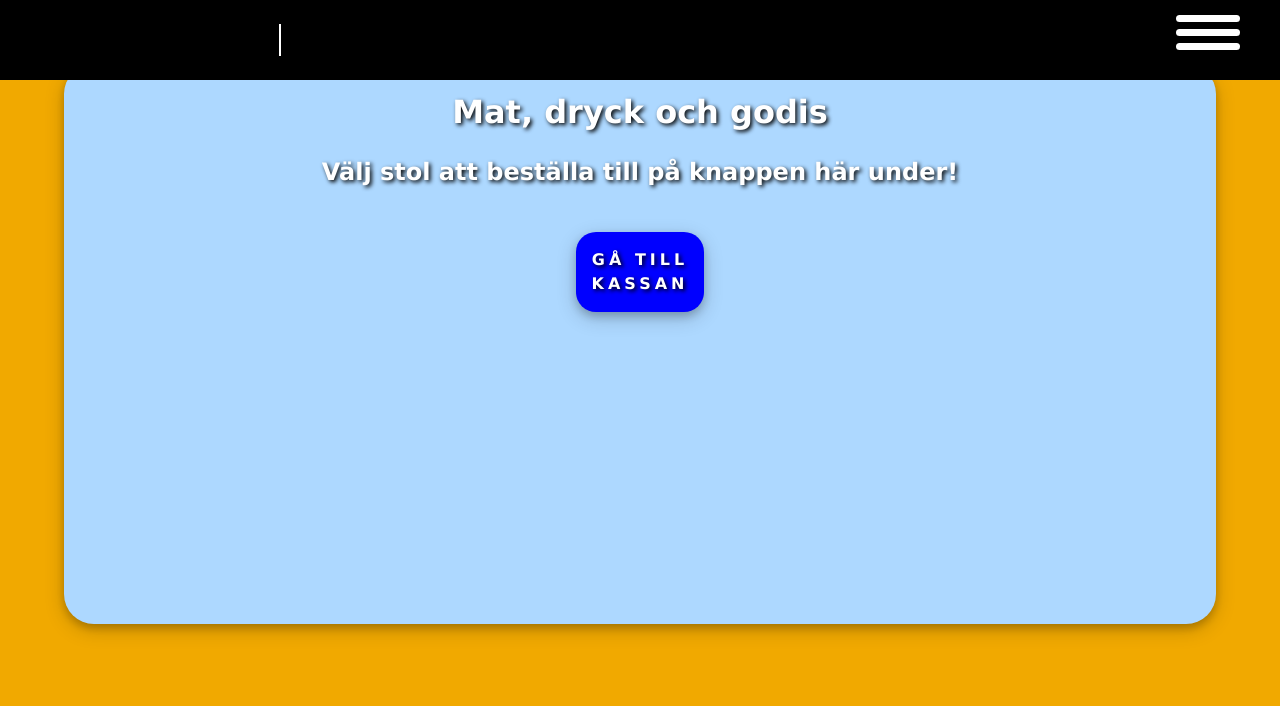
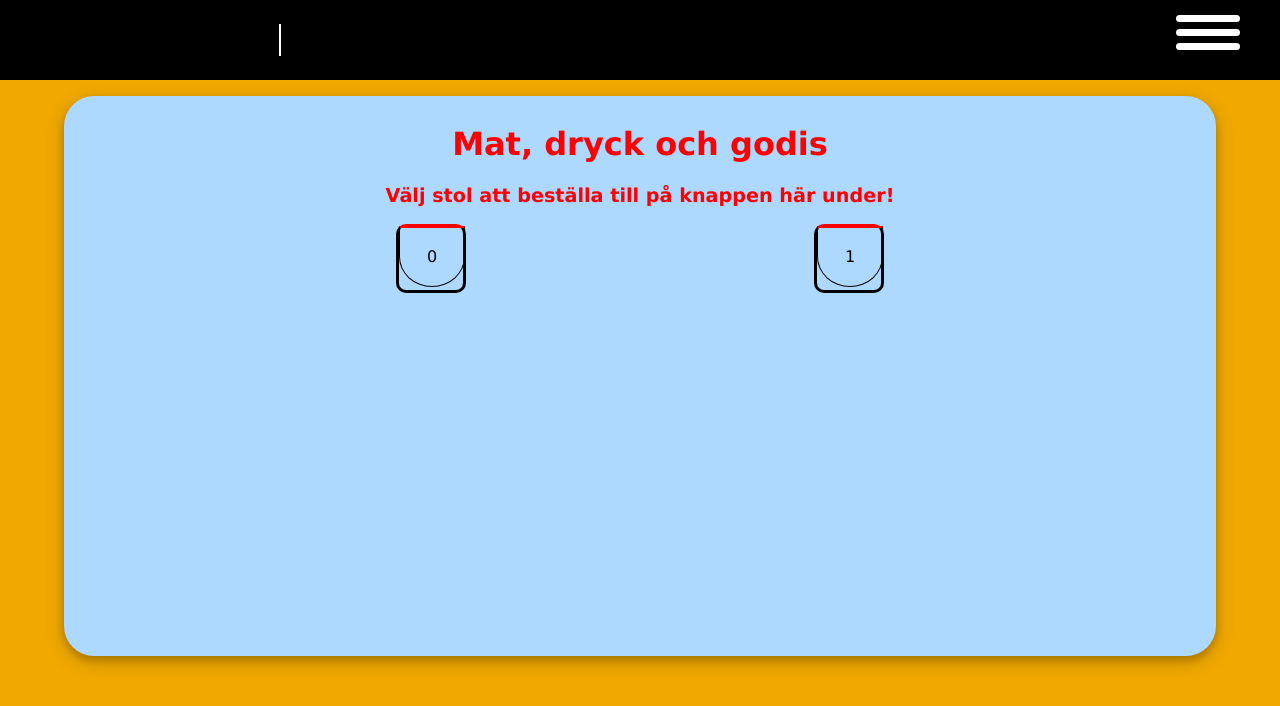
Before and after one commit to casparsylwan/movieDinner, an Angular app: page /restu in a window 1280 px wide. Shown: the top 706 px of the page. Built offline with nearby package versions, Linux system fonts and the light colour scheme.

Commit message:
spining chair

```diff
--- a/src/app/components/parts/restaurant/restaurant.component.css
+++ b/src/app/components/parts/restaurant/restaurant.component.css
@@ -9,6 +9,8 @@
    width: 100%;
    min-height: 100vh;
    animation: slide 2s;
+
+   padding-top: 2rem;
 
 }
 
@@ -61,7 +63,92 @@
   animation: spinning 2s 1;
   }
 
+
+  /*-----------Front-design-----------*/
+
+  .main-h2, .main-h3{
+    text-align: center;
+
+    font-weight: bold;
+    color: #f00;
+    padding: 0 1rem 0 1rem;
+  }
+
+  .main-h2{
+     margin-top: 2rem;
+     font-size: 2rem;
+  }
+
+  .main-h3{
+
+    margin-top: 1.5rem;
+    font-size: 1.2rem;
+    line-height: 1.5rem;
+  }
+
+  /*-------Chairs-------------*/
+
+  .seats{
+    width: 100%;
+    display: flex;
+    flex-flow: wrap;
+    justify-content: space-evenly;
+  }
+
+  .chair{
+
+    display: inline-block;
+
+    border: solid black 3px;
+    border-top: 2px solid #f00;
+    border-radius: 10px;
+
+    width: 4rem;
+    height: 4rem;
+
+    margin: 1rem;
+
+    animation: go-home 1s;
+  }
+
+  .inner-chair{
+
+    width: 100%;
+    height: 90%;
+
+    display: flex;
+    align-items: center;
+    justify-content: center;
+
+    border: 1px solid black;
+    border-top: 2px solid #f00;
+    border-bottom-left-radius: 100%;
+    border-bottom-right-radius: 100%;
+  }
+
+  .chair.active{
+
+
+    animation: rotate360 3s forwards;
+  }
+
   /*------Keyfram area ---------------*/
+
+  @keyframes rotate360 {
+
+    0%{ transform: rotate(0deg); background-color: none;}
+    50%{transform: rotate(540deg); background-color: #ff0;}
+    70%{transform: rotate(540deg) translateY(-6rem); background-color: #f00;}
+    100%{transform: scale(1.4) rotate(540deg) translateY(-6rem); background-color: #f00;}
+  }
+
+  @keyframes go-home {
+
+    0%{ transform: scale(1.4) rotate(540deg) translateY(-6rem); background-color: #f00;}
+    50%{opacity: 1; transform: scale(1) translateY(0rem);}
+    100%{opacity: 1;}
+
+  }
 
   @keyframes spinning {
 
@@ -87,7 +174,7 @@
   /*----------Menu-starts-----*/
 
   /*-----Heading front------*/
-
+  /*
   h2, h3{
 
       font-weight: bolder;
@@ -210,7 +297,7 @@ span{
 
 
 /*----Customer----*/
-
+/*
 .seats{
   width: 100%;
   display: flex;
@@ -238,3 +325,6 @@ span{
 .seat:active{
   transform: scale(0.8);
 }
+
+
+*/
--- a/src/app/components/parts/restaurant/restaurant.component.html
+++ b/src/app/components/parts/restaurant/restaurant.component.html
@@ -2,43 +2,60 @@
     <div class="scene">
        <div [class]="isFliped" class="card">
           <div class="card-face card-facefront">
-            <h2>
+            <h2 class="main-h2">
                 {{ resturantHeading }}
             </h2>
-            <h3>{{ subHeading }} </h3>
+            <h3 class="main-h3">{{ subHeading }} </h3>
             <h3 id="totalsum" *ngIf="(seat!=-1)">Summa att betala: {{ customers[id].totalSum }}</h3>
             <!--
                [ngClass]="btn"
-
+                href="restu/#gotomenu"
 
             -->
 
             <div class="seats">
 
+                <div [ngClass]="( id == i)? 'chair active' : 'chair'"
+                *ngFor="let customer of customers;let i = index"
+                (click)="getCustomer(customer.seat, i )" >
+                    <a
+                        >
+
+                            <div class="inner-chair">
+                                {{ customer.seat }}
+                            </div>
+                    </a>
+
+
+                </div>
+            <!--
                 <div
                  [ngClass]="( id == i)? btnActive : btn"
                 *ngFor="let customer of customers;let i = index"
                 (click)="getCustomer(customer.seat, i )" >
              <a
-                href="#gotomenu">
+                href="restu/#gotomenu">
                 beställ till stol
                 {{ customer.seat }}
             </a>
+
                 </div>
-
+              -->
             </div>
+            <!--
             <div *ngIf="(seat!=-1)" (click)="flip(1)" class="btn" id="gotomenu">
-                <a href="#fram">{{ "Mat" | uppercase }}</a>
+                <a href="restu/#fram">{{ "Mat" | uppercase }}</a>
             </div>
             <div *ngIf="(seat!=-1)" (click)="flip(2)" class="btn">
-                <a href="#fram">{{ "Drycker" | uppercase  }}</a>
+                <a href="restu/#fram">{{ "Drycker" | uppercase  }}</a>
             </div>
             <div *ngIf="(seat!=-1)" (click)="flip(3)" class="btn">
-                <a href="#fram">{{ "Godis" | uppercase   }}</a>
+                <a href="restu/#fram">{{ "Godis" | uppercase   }}</a>
             </div>
             <div (click)="checkoutcustomer()" class="btn checkout">
                 {{ "Gå till kassan" | uppercase   }}
             </div>
+            -->
           </div>
           <div id="fram" class="card-face card-faceback">
 
--- a/src/app/components/parts/restaurant/restaurant.component.ts
+++ b/src/app/components/parts/restaurant/restaurant.component.ts
@@ -36,6 +36,23 @@ export class RestaurantComponent implements OnInit {
   constructor() { }
 
   ngOnInit(): void {
+    if(this.customers == null){
+      this.forDevOnly();
+    }
+
+  }
+
+  public forDevOnly(){
+
+
+
+    let customer:Customer = new Customer();
+    let customer2:Customer = new Customer();
+    customer.id = 0;
+    customer.seat = 0;
+    customer2.seat = 1;
+    this.customers = [customer, customer2];
+  //  push(customer);
   }
 
   isFliped:string = "card";
@@ -64,9 +81,19 @@ export class RestaurantComponent implements OnInit {
 
  public getCustomer(seat:number, index:number){
 
-   this.seat = seat;
-   this.id = index;
-   this.subHeading = "Beställ mat till stol:" + seat;
+  if(this.id === index){
+
+    this.seat = -1;
+    this.id = -1;
+
+  }else{
+
+    this.seat = seat;
+    this.id = index;
+    this.subHeading = "Beställ mat till stol:" + seat;
+
+  }
+
 
 
  }
```
